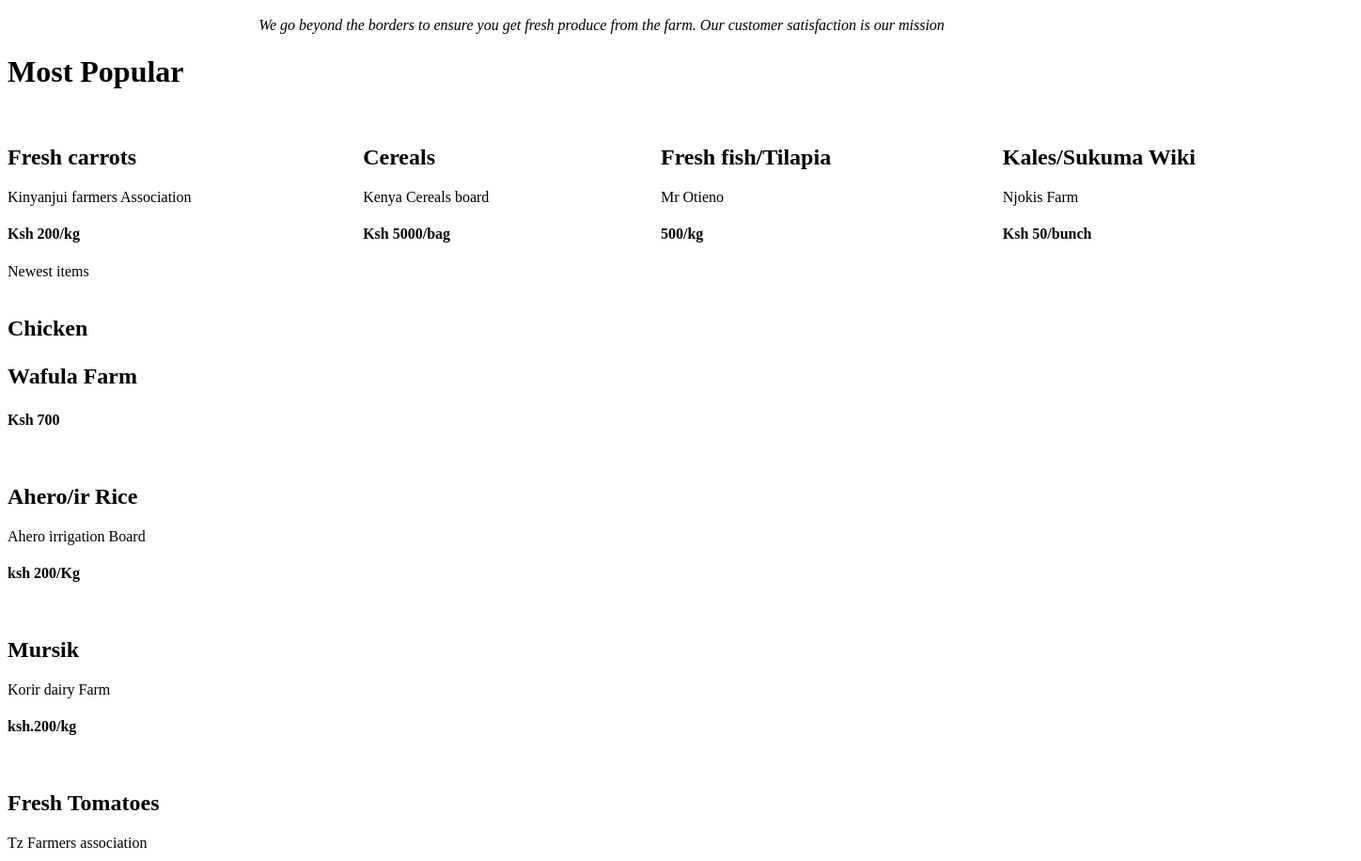
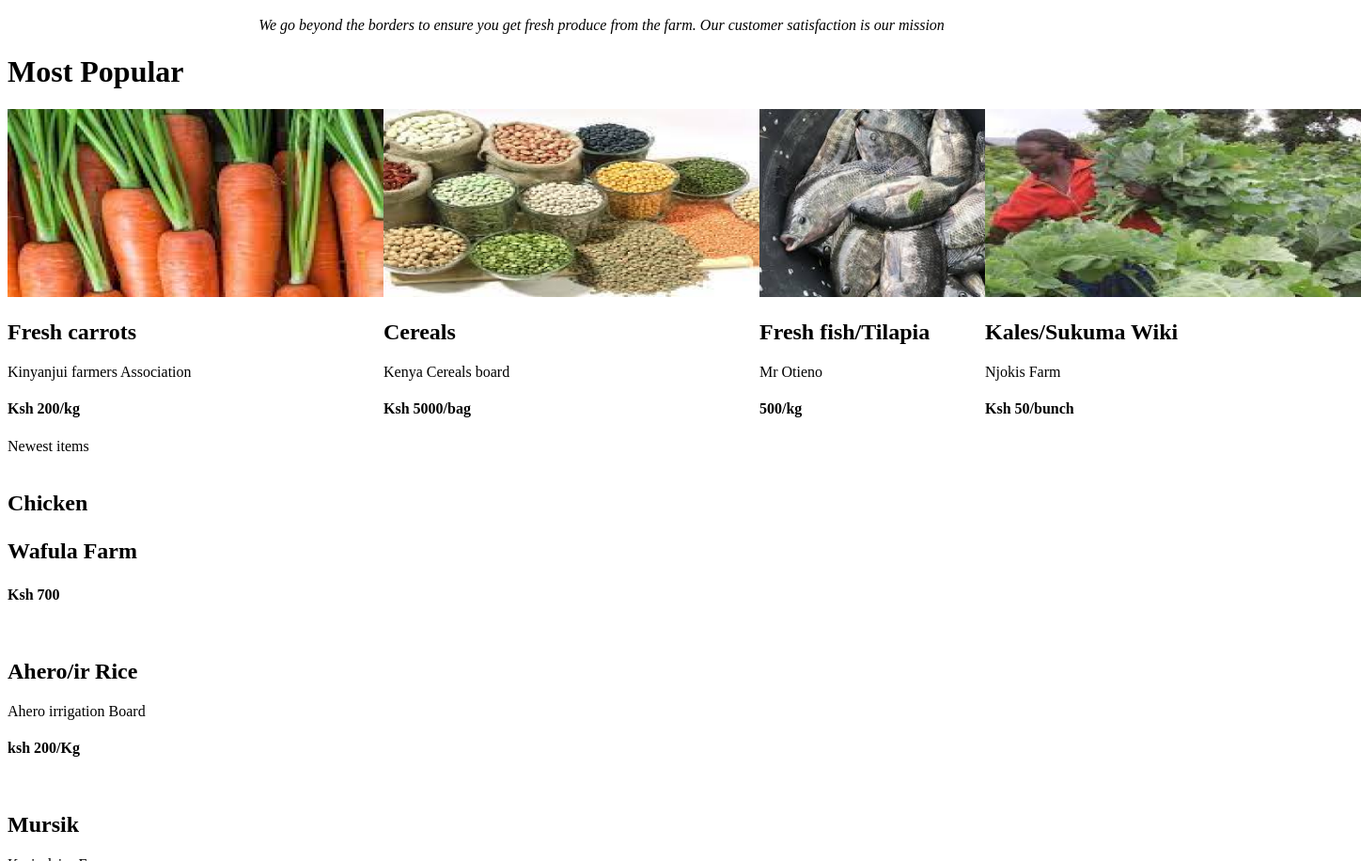
Before and after one commit to AngieMwaniki/AgriPlus-Produce, a plain HTML site: page index.html in a window 1280 px wide. Shown: the part 1257-2173 px from the top of the page at 94% size, 1448 px wide, since content can reach past the window. Drawn offline with Linux system fonts and the light colour scheme; files whose address does not match are found by name.

Commit message:
add pics

```diff
--- a/index.html
+++ b/index.html
@@ -59,22 +59,22 @@
 
 <div class="most"><h1>Most Popular</h1></div>
 <div class="pic3456">
-    <div class="pic3"><img src="" alt="">
+    <div class="pic3"><img src="styles/assets/assets1/Rectangle 5 (1).png" height="200px" width="400px" alt="">
                     <h2>Fresh carrots</h2>
                     <p>Kinyanjui farmers Association</p>
                     <h4>Ksh 200/kg</h4>
     </div>
-      <div class="pic4"> <img src="" alt="">
+      <div class="pic4"> <img src="styles/assets/assets1/image 4 (1).png" height="200px" width="400px" alt="">
             <h2>Cereals</h2>
             <p>Kenya Cereals board</p>
             <h4>Ksh 5000/bag</h4>
       </div>
-      <div class="pic5"> <img src="" alt="">
+      <div class="pic5"> <img src="styles/assets/assets1/image 5 (1).png" height="200px" alt="">
             <h2>Fresh fish/Tilapia</h2>
              <p>Mr Otieno</p>
              <h4>500/kg</h4>
       </div>
-      <div class="pic6"> <img src="" alt="">
+      <div class="pic6"> <img src="styles/assets/assets1/image 6 (1).png" height="200px" width="400px" alt="">
            <h2>Kales/Sukuma Wiki</h2>
            <p>Njokis Farm</p>
            <h4>Ksh 50/bunch</h4>
```
